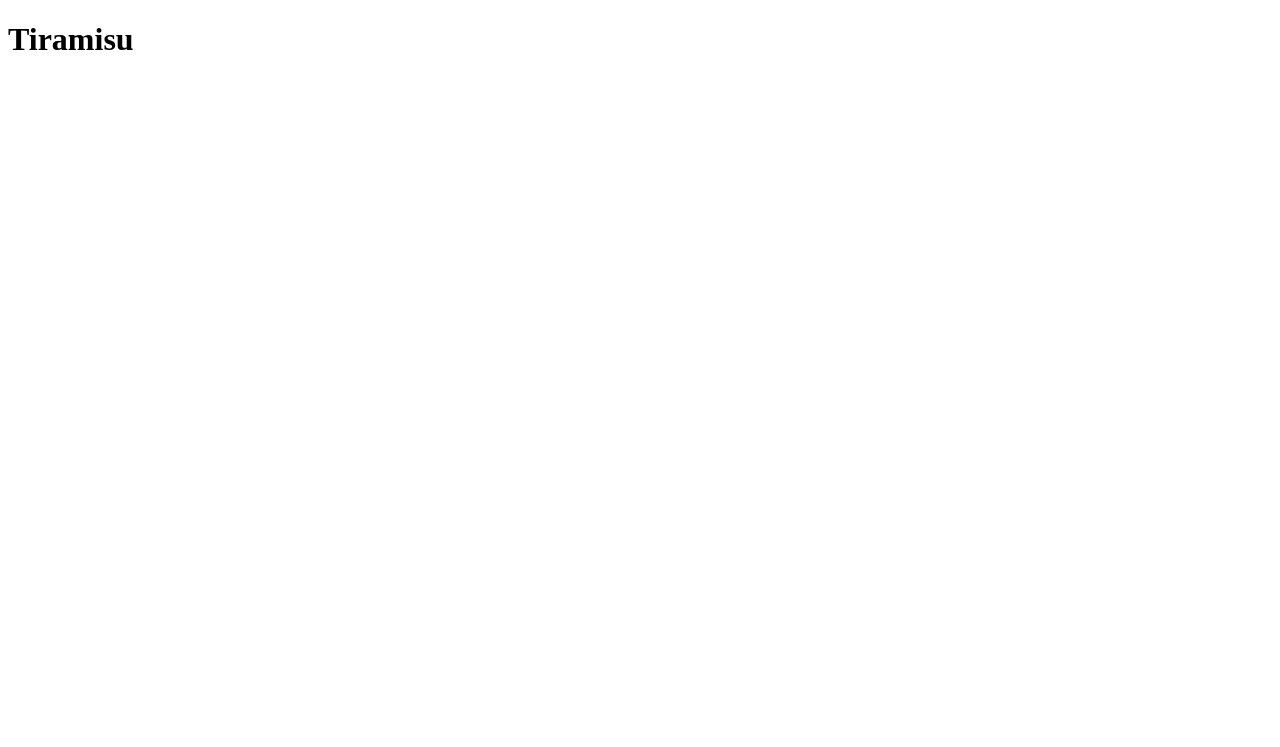
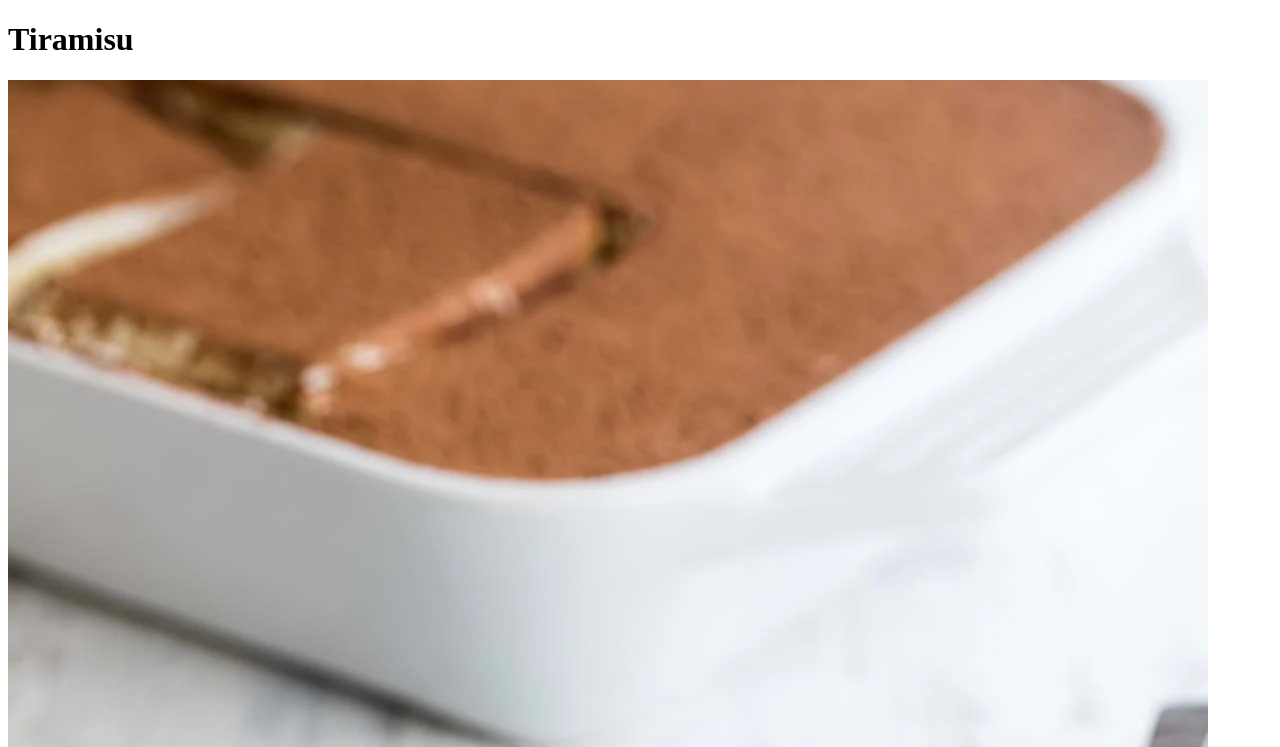
Before and after one commit to kirkycodes/odin-recipes, a plain HTML site: page recipes/tiramisu.html in a window 1280 px wide. Shown: the top 747 px of the page. Drawn offline with Linux system fonts and the light colour scheme.

Commit message:
added image of tiramisu in images folder for tiramisu.html

```diff
--- a/recipes/tiramisu.html
+++ b/recipes/tiramisu.html
@@ -2,11 +2,10 @@
 <html lang="en">
 <head>
     <meta charset="UTF-8">
-    <meta name="viewport" content="width=device-width, initial-scale=1.0">
     <title>Tiramisu Recipe</title>
 </head>
 <body>
     <h1>Tiramisu</h1>
-
+    <img src="../images/tiramisu.webp" alt="a slice of tiramisu">
 </body>
 </html>
```
Also changed, not shown: images/tiramisu.webp (added).
